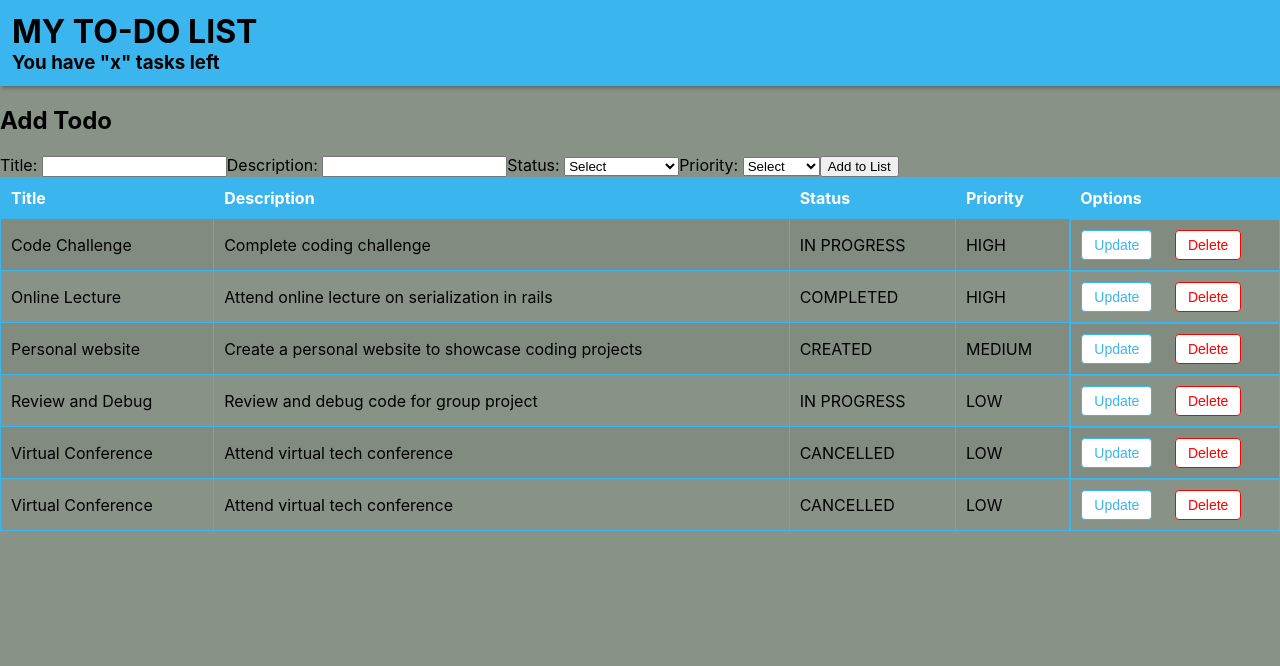
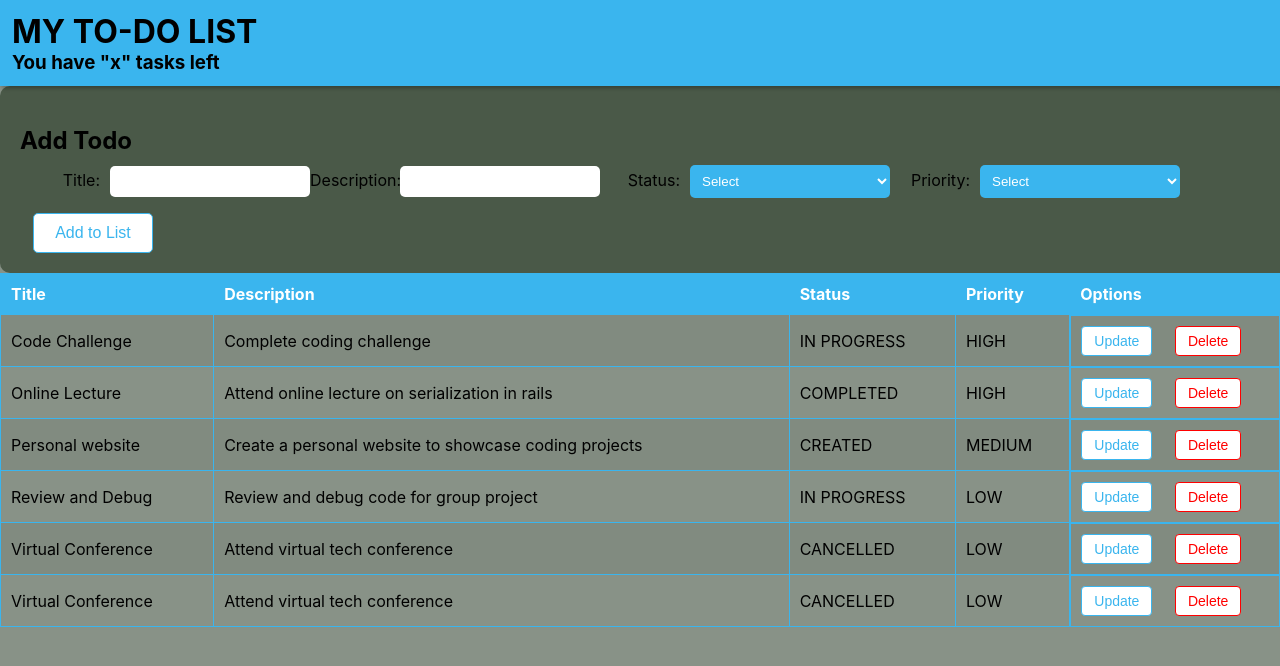
Before and after one commit to Rukorio-Vanessa/todo-app-frontend, a React (Create React App) app: page / in a window 1280 px wide. Shown: the top 666 px of the page. Built offline with nearby package versions, Linux system fonts and the light colour scheme.

Commit message:
added styling to form

```diff
--- a/src/index.css
+++ b/src/index.css
@@ -109,3 +109,65 @@ header h3 {
 .col-6 {
   width: 50%;
 }
+
+/*form*/
+.card {
+  background-color: var(--main-bg-color);
+  color: var(--main-font-color);
+  border-radius: 10px;
+  padding: 20px;
+  width: 1293px;
+  margin: 0 auto;
+}
+
+
+
+h2 {
+  font-size: 24px;
+  margin-bottom: 10px;
+}
+
+form label {
+  display: inline-block;
+  width: 80px;
+  text-align: right;
+  margin-right: 10px;
+  margin-bottom: 5px;
+}
+
+form input,
+form select {
+  display: inline-block;
+  width: 200px;
+  padding: 8px;
+  margin-bottom: 15px;
+  border: none;
+  border-radius: 5px;
+  background-color: white;
+  color: black;
+}
+
+form select {
+  background-color: var(--theme-primary);
+  color: white;
+}
+
+form button[type="submit"] {
+  display: inline-block;
+  width: 120px;
+  padding: 10px;
+  border: 1px solid var(--theme-primary);
+  background-color: white;
+  border-radius: 5px;
+  color: var(--theme-primary);
+  font-size: 16px;
+  cursor: pointer;
+  margin-left: 13px;
+  transition: all 0.3s ease;
+
+}
+
+button[type="submit"]:hover {
+  background-color: var(--theme-primary);
+  color: white;
+}
```
